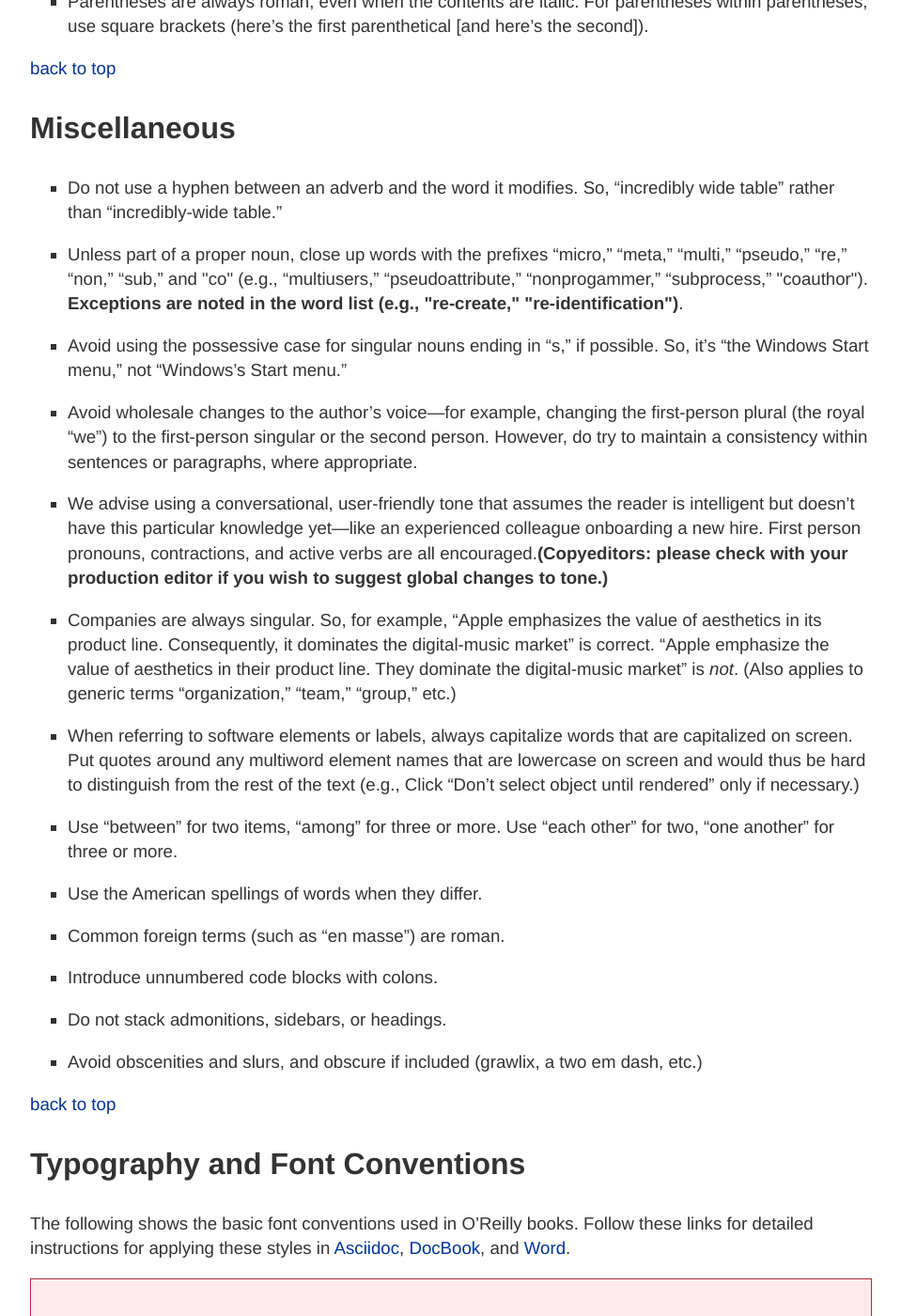
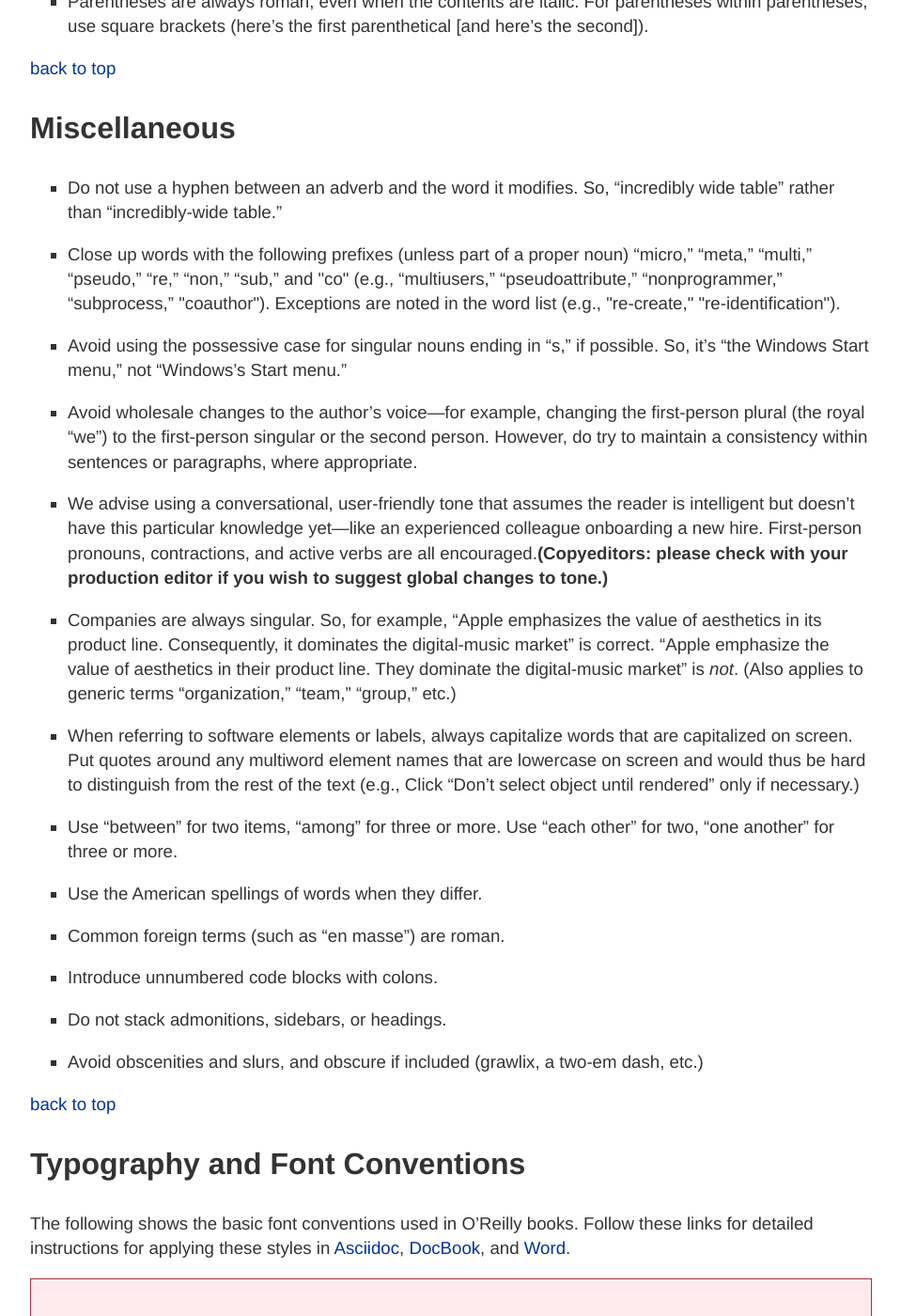
Before and after one commit to oreillymedia/production-resources, a Jekyll site: the page built from styleguide/index.md, in a window 1280 px wide and 1400 px high, scrolled down 13206 px. Shown: the whole window at 94% size, without its empty margins (160-1119 px from the left). Built offline with Jekyll 4.4.1, drawn with Linux system fonts in a browser that asks for light colours; some of the changed text lies outside the part shown.

Commit message:
Update index.md
Copyedits from Tim Stewart, our newest freelancer!

```diff
--- a/styleguide/index.md
+++ b/styleguide/index.md
@@ -563,9 +563,9 @@
 
  <p>O'Reilly style:</p>
  <ul>
- <li>Here is an item</li>
- <li>Here is another item</li>
- <li>Here is the final item</li>
+ <li>Here is an item.</li>
+ <li>Here is another item.</li>
+ <li>Here is the final item.</li>
  </ul>
  </div>
 
@@ -669,7 +669,7 @@
 <section data-type="sect2" id="punctuation">
 <h2>Punctuation</h2>
 
-<p>For anything not covered in this list, please consult the Chicago Manual of Style, 17th Edition.</p>
+<p>For anything not covered in this list, please consult the _Chicago Manual of Style_, 17th Edition.</p>
 
 <ul>
 <li>
@@ -688,7 +688,7 @@
 <p>No period after list items unless one item forms a complete sentence (then use periods for all items within that list, even fragments).</p>
 </li>
  <li>
- <p>Em-dashes are always closed (no space around them).</p>
+ <p>Em dashes are always closed (no space around them).</p>
   </li>
  <li>
 <p>Ellipses are always closed (no space around them).</p>
@@ -723,7 +723,7 @@
 <p>Do not use a hyphen between an adverb and the word it modifies. So, “incredibly wide table” rather than “incredibly-wide table.”</p>
 </li>
 <li>
-<p>Unless part of a proper noun, close up words with the prefixes “micro,” “meta,” “multi,” “pseudo,” “re,” “non,” “sub,” and "co" (e.g., “multiusers,” “pseudoattribute,” “nonprogammer,” “subprocess,” "coauthor"). <strong>Exceptions are noted in the word list (e.g., "re-create," "re-identification")</strong>.</p>
+<p>Close up words with the following prefixes (unless part of a proper noun) “micro,” “meta,” “multi,” “pseudo,” “re,” “non,” “sub,” and "co" (e.g., “multiusers,” “pseudoattribute,” “nonprogrammer,” “subprocess,” "coauthor"). Exceptions are noted in the word list (e.g., "re-create," "re-identification").</p>
 </li>
 <li>
 <p>Avoid using the possessive case for singular nouns ending in “s,” if possible. So, it’s “the Windows Start menu,” not “Windows’s Start menu.”</p>
@@ -732,7 +732,7 @@
 <p>Avoid wholesale changes to the author’s voice—for example, changing the first-person plural (the royal “we”) to the first-person singular or the second person. However, do try to maintain a consistency within sentences or paragraphs, where appropriate.</p>
 </li>
  <li>
-  <p>We advise using a conversational, user-friendly tone that assumes the reader is intelligent but doesn’t have this particular knowledge yet—like an experienced colleague onboarding a new hire. First person pronouns, contractions, and active verbs are all encouraged.<strong>(Copyeditors: please check with your production editor if you wish to suggest global changes to tone.)</strong></p>
+  <p>We advise using a conversational, user-friendly tone that assumes the reader is intelligent but doesn’t have this particular knowledge yet—like an experienced colleague onboarding a new hire. First-person pronouns, contractions, and active verbs are all encouraged.<strong>(Copyeditors: please check with your production editor if you wish to suggest global changes to tone.)</strong></p>
  </li>
 <li>
 <p>Companies are always singular. So, for example, “Apple emphasizes the value of aesthetics in its product line. Consequently, it dominates the digital-music market” is correct. “Apple emphasize the value of aesthetics in their product line. They dominate the digital-music market” is <em>not</em>. (Also applies to generic terms “organization,” “team,” “group,” etc.)</p>
@@ -756,7 +756,7 @@
 <p>Do not stack admonitions, sidebars, or headings.</p>
 </li>
  <li>
-<p>Avoid obscenities and slurs, and obscure if included (grawlix, a two em dash, etc.)</p>
+<p>Avoid obscenities and slurs, and obscure if included (grawlix, a two-em dash, etc.)</p>
 </li>
 </ul>
 
@@ -1052,7 +1052,9 @@
 
 <h2 id="worldlist-E">E</h2>
 <ul>
-<li>ebook* ebusiness* ecommerce </li>
+<li>ebook</li>
+ <li>ebusiness</li>
+ <li>ecommerce</li>
  <li>eBay</li>
  <li>Emacs</li>
  <li>email</li>
@@ -1338,7 +1340,7 @@
  <li>packet switch networks</li>
  <li>Paint Shop Pro</li>
  <li>pagefile</li>
- <li>page rank (but Google PageRank™)</li>
+ <li>page rank (but Google PageRank)</li>
  <li>parentheses (p)</li>
  <li>parenthesis (s)</li>
  <li>Pascal</li>
@@ -1413,7 +1415,7 @@
  <li>reference page or manpage</li>
  <li>re-identification (hyphenate)</li>
  <li>remote-access server</li>
- <li>Rendezvous (<em>Mac OS X Zeroconf networking</em>)</li>
+ <li>Rendezvous (<em>Mac OS X zeroconf networking</em>)</li>
  <li>Return (key)</li>
  <li>RFC 822</li>
  <li>rich text (n)</li>
```
Also changed, not shown: other parts of styleguide/index.md (+7 -7 lines).
